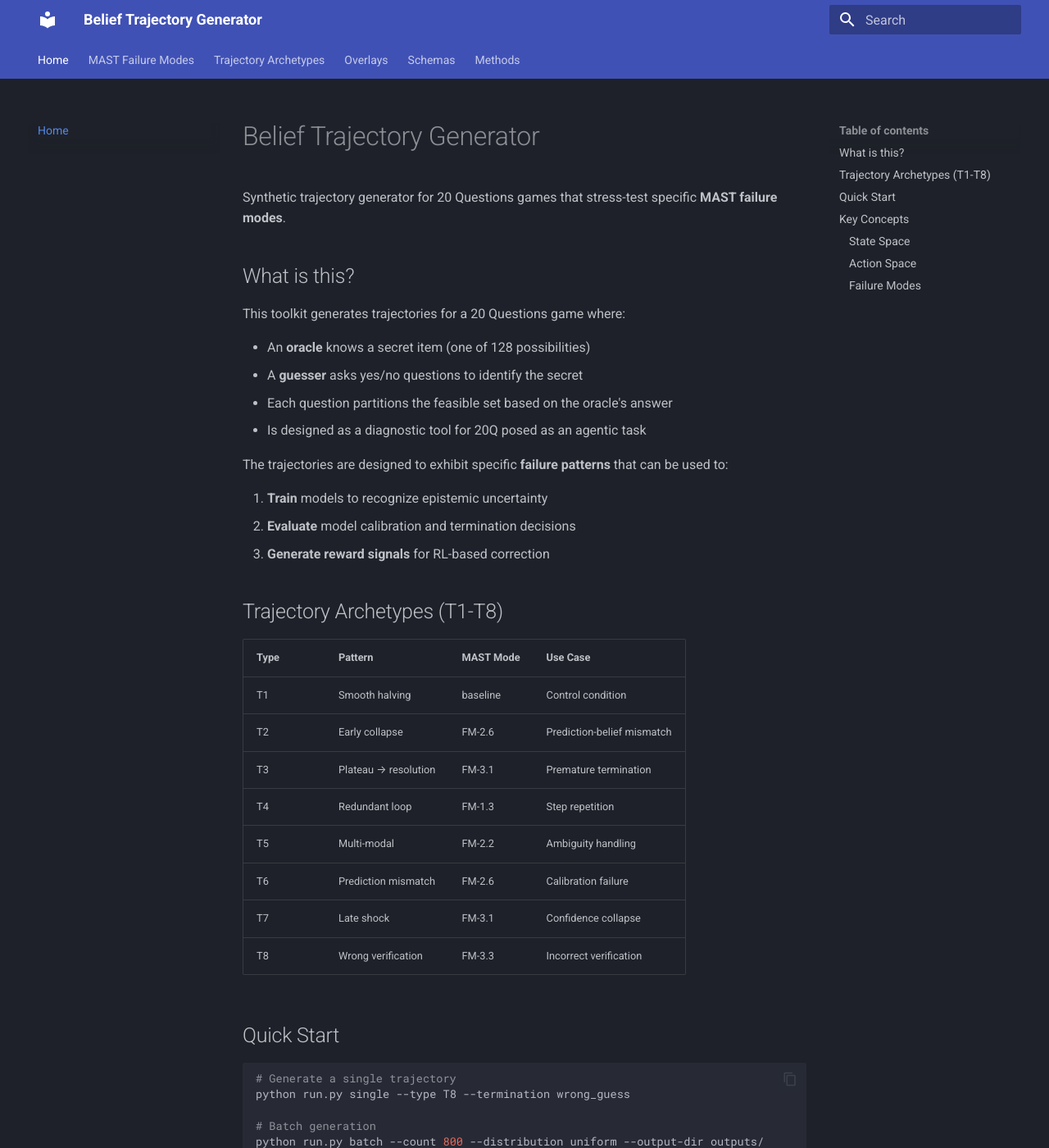
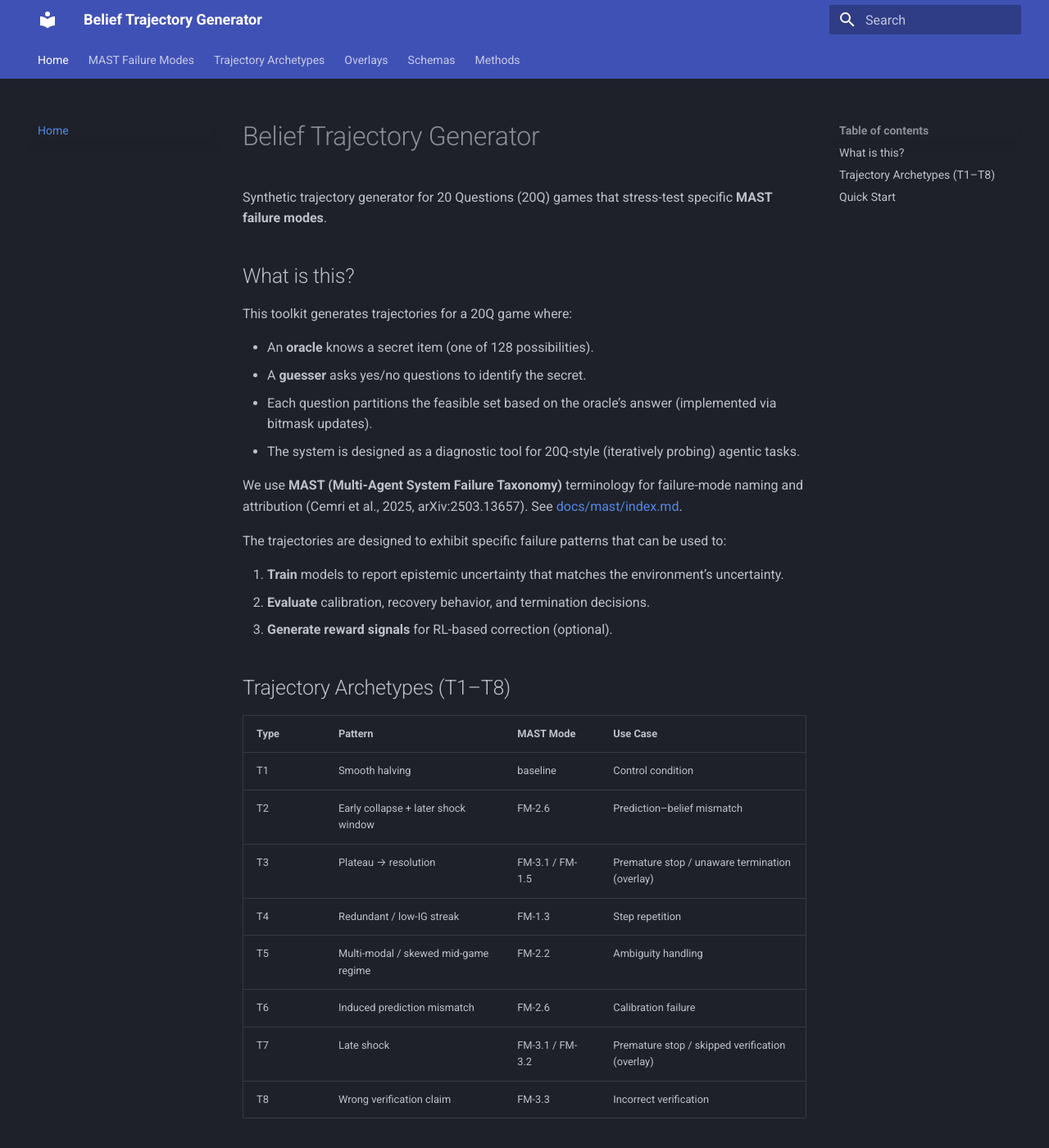
Before and after one commit to meadowlark-bradsher/belief-trajectory, an MkDocs documentation site: the page built from docs/index.md, in a window 1280 px wide and 1400 px high. Shown: the whole window at 82% size. Built offline with MkDocs 1.6.1 and Material for MkDocs 9.7.7, drawn with Linux system fonts in a browser that asks for light colours; some of the changed text lies outside the part shown.

Commit message:
some changes, attributions

`````diff
--- a/docs/index.md
+++ b/docs/index.md
@@ -1,34 +1,36 @@
 # Belief Trajectory Generator
 
-Synthetic trajectory generator for 20 Questions games that stress-test specific **MAST failure modes**.
+Synthetic trajectory generator for 20 Questions (20Q) games that stress-test specific **MAST failure modes**.
 
 ## What is this?
 
-This toolkit generates trajectories for a 20 Questions game where:
+This toolkit generates trajectories for a 20Q game where:
 
-- An **oracle** knows a secret item (one of 128 possibilities)
-- A **guesser** asks yes/no questions to identify the secret
-- Each question partitions the feasible set based on the oracle's answer
-- Is designed as a diagnostic tool for 20Q posed as an agentic task
+- An **oracle** knows a secret item (one of 128 possibilities).
+- A **guesser** asks yes/no questions to identify the secret.
+- Each question partitions the feasible set based on the oracle’s answer (implemented via bitmask updates).
+- The system is designed as a diagnostic tool for 20Q-style (iteratively probing) agentic tasks.
 
-The trajectories are designed to exhibit specific **failure patterns** that can be used to:
+We use **MAST (Multi-Agent System Failure Taxonomy)** terminology for failure-mode naming and attribution (Cemri et al., 2025, arXiv:2503.13657). See [docs/mast/index.md](mast/index.md).
 
-1. **Train** models to recognize epistemic uncertainty
-2. **Evaluate** model calibration and termination decisions
-3. **Generate reward signals** for RL-based correction
+The trajectories are designed to exhibit specific failure patterns that can be used to:
 
-## Trajectory Archetypes (T1-T8)
+1. **Train** models to report epistemic uncertainty that matches the environment’s uncertainty.
+2. **Evaluate** calibration, recovery behavior, and termination decisions.
+3. **Generate reward signals** for RL-based correction (optional).
+
+## Trajectory Archetypes (T1–T8)
 
 | Type | Pattern | MAST Mode | Use Case |
 |------|---------|-----------|----------|
 | T1 | Smooth halving | baseline | Control condition |
-| T2 | Early collapse | FM-2.6 | Prediction-belief mismatch |
-| T3 | Plateau → resolution | FM-3.1 | Premature termination |
-| T4 | Redundant loop | FM-1.3 | Step repetition |
-| T5 | Multi-modal | FM-2.2 | Ambiguity handling |
-| T6 | Prediction mismatch | FM-2.6 | Calibration failure |
-| T7 | Late shock | FM-3.1 | Confidence collapse |
-| T8 | Wrong verification | FM-3.3 | Incorrect verification |
+| T2 | Early collapse + later shock window | FM-2.6 | Prediction–belief mismatch |
+| T3 | Plateau → resolution | FM-3.1 / FM-1.5 | Premature stop / unaware termination (overlay) |
+| T4 | Redundant / low-IG streak | FM-1.3 | Step repetition |
+| T5 | Multi-modal / skewed mid-game regime | FM-2.2 | Ambiguity handling |
+| T6 | Induced prediction mismatch | FM-2.6 | Calibration failure |
+| T7 | Late shock | FM-3.1 / FM-3.2 | Premature stop / skipped verification (overlay) |
+| T8 | Wrong verification claim | FM-3.3 | Incorrect verification |
 
 ## Quick Start
 
@@ -41,31 +43,32 @@ python run.py batch --count 800 --distribution uniform --output-dir outputs/
 
 # Validate trajectories
 python run.py validate outputs/ --show-failures
-```
+````
 
 ## Key Concepts
 
-### State Space
+### State space
 
-At each turn, the state is:
+At each turn, the environment maintains:
 
-- **H** - Entropy (bits of uncertainty remaining)
-- **|S|** - Feasible set size (number of possible secrets)
-- **History** - Sequence of (question, answer) pairs
+* **|S|** — feasible set size (number of possible secrets remaining)
+* **H** — entropy proxy, `log2(|S|)`
+* **History** — sequence of (question, oracle answer) pairs
 
-### Action Space
+### Action space
 
 The guesser can:
 
-- **ASK(question)** - Ask a yes/no question
-- **GUESS(item)** - Commit to a final answer
+* **ASK(question)** — ask a yes/no question
+* **GUESS(item)** — commit to a final answer
+* *(Optional in overlays)*: **STOP** — attempt to terminate early (may be accepted/rejected)
 
-### Failure Modes
+### Failure modes
 
 MAST failure modes categorize how agents fail:
 
-- **FM-1.x** - Specification failures (wrong actions)
-- **FM-2.x** - Belief failures (miscalibration)
-- **FM-3.x** - Verification failures (bad termination)
+* **FM-1.x** — specification failures (wrong or rule-violating actions)
+* **FM-2.x** — belief failures (miscalibration, mismatch handling)
+* **FM-3.x** — verification failures (bad termination or incorrect verification claims)
 
-See [MAST Failure Modes](mast/index.md) for details.
+See [MAST Failure Modes](mast/index.md) for definitions and the 20Q-specific mapping.
`````
